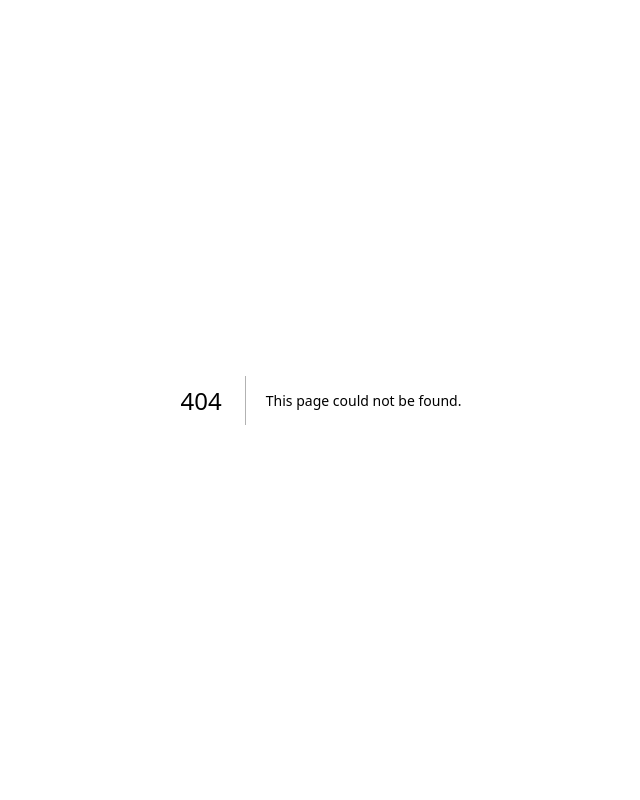
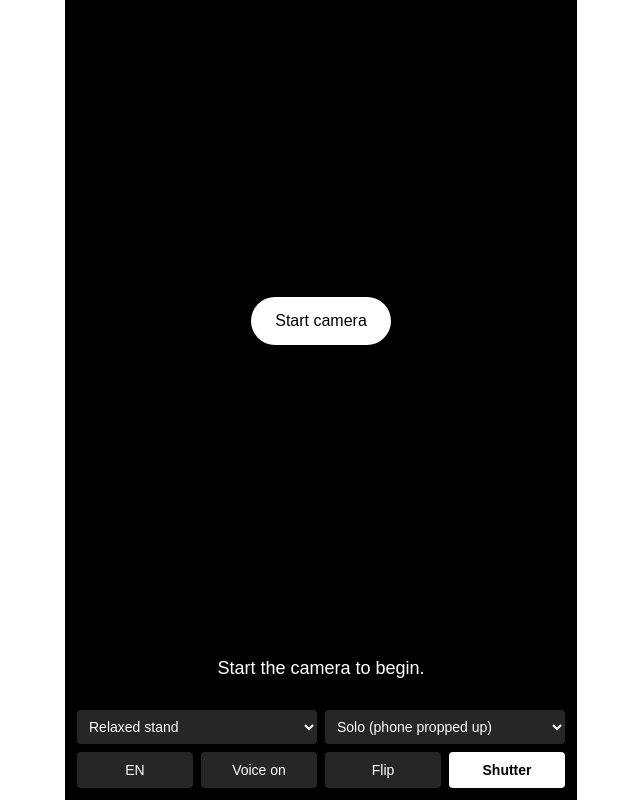
Before and after one commit to 4bakhti/Timisoara-hack, a Next.js app: page /lab/live in a window 1280 px wide. Before the commit this address had no page. Shown: the whole page, without its empty margins (319-959 px from the left). Built offline with nearby package versions, Linux system fonts and the light colour scheme.

Commit message:
Add live camera test page, scoring tests and a pose fix

```diff
--- /dev/null
+++ b/src/app/lab/live/page.tsx
@@ -0,0 +1,171 @@
+"use client";
+
+/**
+ * Internal page: the coach on the live camera, with the pose picked by hand.
+ * Use it on a phone to test tracking, voice and capture without the full flow.
+ * Nothing is uploaded: tracking runs on the device and the photo stays in the page.
+ */
+import { useEffect, useMemo, useRef, useState } from "react";
+import { unlockAudio, useCoachSession, type CapturedShot } from "@/coach";
+import type { CoachMode, Lang, ShotIdea } from "@/lib/contracts";
+import { POSE_TEMPLATES, requestMotionPermission } from "@/vision";
+
+type Facing = "environment" | "user";
+
+function ideaFor(poseTemplateId: string): ShotIdea {
+  return {
+    id: `live-${poseTemplateId}`,
+    title: "Lab",
+    style: "portrait",
+    why: "Lab check.",
+    photographer: { say: "Hold steady.", move: "stay", height: "eye", orientation: "portrait" },
+    subject: { say: "Match the outline.", poseTemplateId },
+    framing: { subjectBox: { x: 0.22, y: 0.1, w: 0.56, h: 0.84 }, levelDeg: 0 },
+    usesFromScene: ["lab", "camera"],
+  };
+}
+
+export default function LabLivePage() {
+  const videoRef = useRef<HTMLVideoElement>(null);
+  const streamRef = useRef<MediaStream | null>(null);
+  const [live, setLive] = useState<HTMLVideoElement | null>(null);
+  const [canvas, setCanvas] = useState<HTMLCanvasElement | null>(null);
+  const [facing, setFacing] = useState<Facing>("environment");
+  const [poseId, setPoseId] = useState(POSE_TEMPLATES[0].id);
+  const [mode, setMode] = useState<CoachMode>("solo");
+  const [lang, setLang] = useState<Lang>("en");
+  const [voice, setVoice] = useState(true);
+  const [shot, setShot] = useState<CapturedShot | null>(null);
+  const [problem, setProblem] = useState<string | null>(null);
+
+  const idea = useMemo(() => ideaFor(poseId), [poseId]);
+  const mirrored = facing === "user";
+
+  const session = useCoachSession({
+    video: live,
+    overlay: canvas,
+    idea,
+    mode,
+    lang,
+    mirrored,
+    voice,
+    paused: shot !== null,
+    onCapture: setShot,
+  });
+
+  useEffect(() => {
+    const ref = streamRef;
+    return () => ref.current?.getTracks().forEach((track) => track.stop());
+  }, []);
+
+  const start = async (wanted: Facing) => {
+    setProblem(null);
+    unlockAudio();
+    void requestMotionPermission();
+    try {
+      streamRef.current?.getTracks().forEach((track) => track.stop());
+      setLive(null);
+      if (!navigator.mediaDevices?.getUserMedia) throw new Error("This browser cannot open the camera here (HTTPS is required).");
+      const stream = await navigator.mediaDevices.getUserMedia({
+        video: { facingMode: { ideal: wanted }, width: { ideal: 1280 }, height: { ideal: 720 } },
+        audio: false,
+      });
+      streamRef.current = stream;
+      const video = videoRef.current;
+      if (!video) return;
+      video.srcObject = stream;
+      await video.play();
+      setFacing(wanted);
+      setShot(null);
+      setLive(video);
+    } catch (err) {
+      setProblem(err instanceof Error ? err.message : "The camera could not be opened.");
+    }
+  };
+
+  const flip = mirrored ? "-scale-x-100" : "";
+
+  return (
+    <main className="relative mx-auto flex h-dvh w-full max-w-lg flex-col bg-black text-white">
+      <div className="relative min-h-0 flex-1 overflow-hidden">
+        <video ref={videoRef} playsInline muted className={`absolute inset-0 h-full w-full object-cover ${flip}`} />
+        <canvas ref={setCanvas} className={`absolute inset-0 h-full w-full ${flip}`} />
+
+        {shot && (
+          // eslint-disable-next-line @next/next/no-img-element -- the captured frame, a data URL
+          <img src={shot.dataUrl} alt="Captured shot" className="absolute inset-0 h-full w-full object-cover" />
+        )}
+
+        {!live && !shot && (
+          <div className="absolute inset-0 grid place-items-center p-6 text-center">
+            <div>
+              <button className="rounded-full bg-white px-6 py-3 font-medium text-black" onClick={() => start(facing)}>
+                Start camera
+              </button>
+              {problem && <p className="mt-3 text-sm text-amber-300">{problem}</p>}
+            </div>
+          </div>
+        )}
+
+        {session.countdown !== null && !shot && (
+          <p className="absolute inset-0 grid place-items-center text-9xl font-bold drop-shadow-lg" aria-live="assertive">
+            {session.countdown}
+          </p>
+        )}
+
+        {live && !shot && (
+          <div className="absolute inset-x-0 top-0 flex items-center justify-between gap-2 bg-gradient-to-b from-black/70 to-transparent p-3 text-sm">
+            <span data-testid="phase">{session.phase}</span>
+            <span className="rounded-full bg-black/60 px-3 py-1 text-lg font-semibold tabular-nums" data-testid="score">
+              {session.score}
+            </span>
+            <span className="opacity-70">{session.fps} fps</span>
+          </div>
+        )}
+      </div>
+
+      <div className="grid gap-2 p-3 text-sm">
+        <p className="min-h-12 text-center text-lg font-medium" aria-live="polite" data-testid="instruction">
+          {shot
+            ? `Score ${shot.score.total} · pose ${String(shot.score.pose)} · framing ${String(shot.score.framing)} · crop ${String(shot.score.crop)} · light ${String(shot.score.light)} · level ${String(shot.score.level)}`
+            : session.error === "tracker_unavailable"
+              ? "Live tracking is not available on this device. Line up with the outline and press the shutter."
+              : (session.instruction?.text ?? (live ? "…" : "Start the camera to begin."))}
+        </p>
+        <div className="grid grid-cols-2 gap-2">
+          <select className="rounded bg-neutral-800 px-2 py-2" value={poseId} onChange={(e) => setPoseId(e.target.value)} aria-label="Pose">
+            {POSE_TEMPLATES.map((t) => (
+              <option key={t.id} value={t.id}>
+                {t.name[lang]}
+              </option>
+            ))}
+          </select>
+          <select className="rounded bg-neutral-800 px-2 py-2" value={mode} onChange={(e) => setMode(e.target.value as CoachMode)} aria-label="Mode">
+            <option value="solo">Solo (phone propped up)</option>
+            <option value="friend">With a friend</option>
+          </select>
+        </div>
+        <div className="grid grid-cols-4 gap-2">
+          <button className="rounded bg-neutral-800 py-2" onClick={() => setLang(lang === "en" ? "ro" : "en")}>
+            {lang.toUpperCase()}
+          </button>
+          <button className="rounded bg-neutral-800 py-2" onClick={() => setVoice(!voice)}>
+            {voice ? "Voice on" : "Voice off"}
+          </button>
+          <button className="rounded bg-neutral-800 py-2" onClick={() => start(mirrored ? "environment" : "user")} disabled={!live && !shot}>
+            Flip
+          </button>
+          {shot ? (
+            <button className="rounded bg-emerald-400 py-2 font-semibold text-black" onClick={() => setShot(null)}>
+              Again
+            </button>
+          ) : (
+            <button className="rounded bg-white py-2 font-semibold text-black" onClick={session.captureNow} disabled={!live}>
+              Shutter
+            </button>
+          )}
+        </div>
+      </div>
+    </main>
+  );
+}
--- a/src/app/lab/page.tsx
+++ b/src/app/lab/page.tsx
@@ -1,3 +1,4 @@
+import Link from "next/link";
 import { BONES, POSE_TEMPLATES, headRadiusFor } from "@/vision";
 import type { PoseTemplate } from "@/lib/contracts";
 
@@ -11,6 +12,10 @@ export default function LabPage() {
       <p className="mt-1 text-sm opacity-70">
         {POSE_TEMPLATES.length} templates. Drawn as the camera sees them: the person&apos;s left is on the
         right.
+      </p>
+      <p className="mt-3 flex gap-4 text-sm underline">
+        <Link href="/lab/live">Live camera test</Link>
+        <Link href="/lab/try">Try the coach on a picture</Link>
       </p>
       <ul className="mt-6 grid grid-cols-2 gap-4 sm:grid-cols-3 md:grid-cols-4">
         {POSE_TEMPLATES.map((t) => (
--- a/src/vision/poses/catalog.ts
+++ b/src/vision/poses/catalog.ts
@@ -90,8 +90,8 @@ const ENTRIES: Entry[] = [
       headTilt: -6,
       lUpperArm: 9,
       lForearm: 3,
-      rUpperArm: 112,
-      rForearm: -160,
+      rUpperArm: 135,
+      rForearm: -115,
       ...standing,
     },
   },
```
Also changed, not shown: 1 other file (tests, documents, lock files or other folders).
